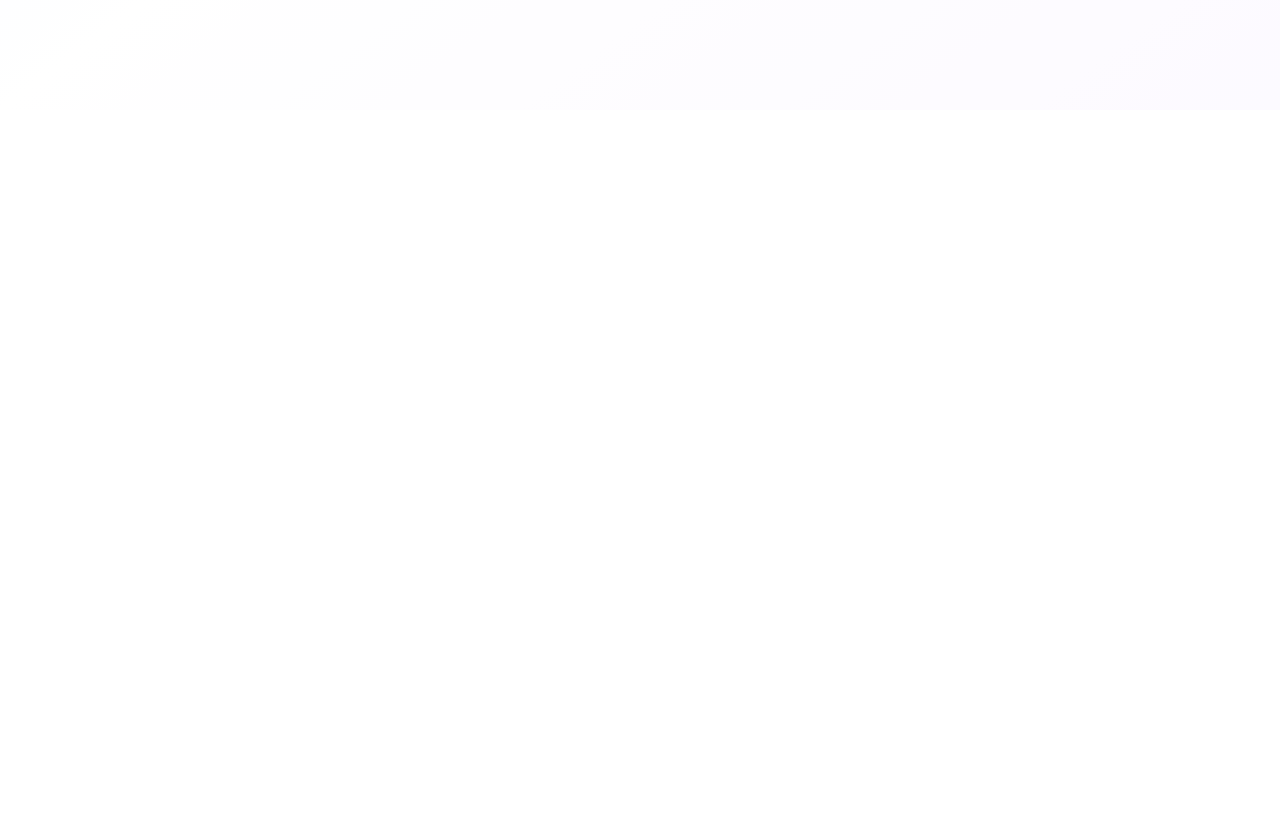
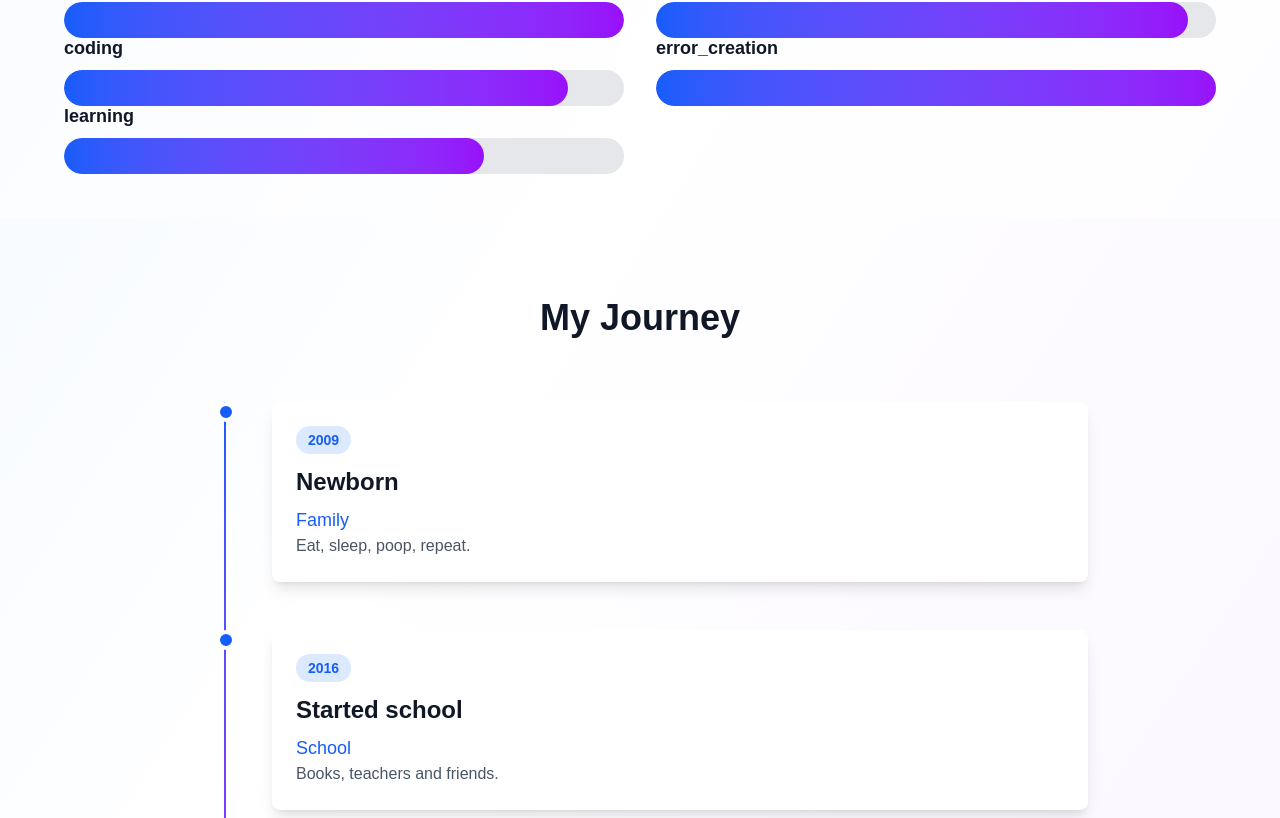
Before and after one commit to Hrei2/portfolio-website, a Next.js app: page /about in a window 1280 px wide. Shown: the part 842-1660 px from the top of the page. Before the commit the page ends 952 px from the top, so only its background shows below. Built offline with nearby package versions, Linux system fonts and the light colour scheme.

Commit message:
finished about page

```diff
--- a/app/about/page.tsx
+++ b/app/about/page.tsx
@@ -117,7 +117,7 @@
                     </motion.h2>
 
                     <div className="grid md:grid-cols-2 gap-8">
-                    {skills.map((skill) => (
+                        {skills.map((skill, index) => (
                             <motion.div
                                 key={skill.name}
                                 initial={{ opacity: 0, x: -50 }}
@@ -125,7 +125,69 @@
                                 viewport={{ once: true }}
                                 transition={{ duration: 0.6, delay: 0.2 }}
                             >
+                                <div className="flex justify-between mb-2">
+                                    <span className="text-lg font-semibold text-gray-900 dark:text-white">
+                                        {skill.name}
+                                    </span>
+                                </div>
+                                <div className="h-full w-full bg-gray-200 dark:bg-gray-700 rounded-full overflow-hidden">
+                                    <motion.div
+                                        className="h-full bg-gradient-to-r from-blue-600 to-purple-600 rounded-full"
+                                        initial={{ width: 0 }}
+                                        whileInView={{ width: `${skill.level}%` }}
+                                        viewport={{ once: true }}
+                                        transition={{ duration: 1, delay: index * 0.1 + 0.3 }}
+                                    />
+                                </div>
+                            </motion.div>
+                        ))}
+                    </div>
+                </div>
+            </section>
 
+            {/* Timeline */}
+
+            <section className="py-20 px-4 sm:px-6 lg:px-8">
+                <div className="max-w-4xl mx-auto">
+                    <motion.h2
+                        className="text-4xl font-bold text-center text-gray-900 dark:text-white mb-16"
+                        initial={{ opacity: 0, y: 20 }}
+                        whileInView={{ opacity: 1, y: 0 }}
+                        transition={{ duration: 0.6 }}
+                    >
+                        My Journey
+                    </motion.h2>
+
+                    <div className="relative">
+                        {/* Line */}
+                        <div className="absolute left-8 top-0 bottom-0 w-0.5 bg-gradient-to-b from-blue-600 to-purple-600" />
+
+                        {/* Items */}
+                        {timeline.map((item, index) => (
+                            <motion.div
+                                key={index}
+                                className="relative pl-20 pb-12 last:pb-0"
+                                initial={{ opacity: 0, x: -50 }}
+                                whileInView={{ opacity: 1, x: 0 }}
+                                viewport={{ once:true }}
+                                transition={{ duration: 0.6, delay: index * 0.2 }}
+                            >
+                                <div className="absolute left-6 top-0 w-5 h-5 bg-blue-600 rounded-full border-4 border-white dark:border-gray-900"/>
+
+                                <div className="bg-white dar:bg-gray-800 rounded-lg p-6 shadow-lg hover:shadow-xl transition-shadow duration-300">
+                                    <span className="inline-block px-3 py-1 bg-blue-100 dark:bg-blue-900 text-blue-600 dark:text-blue-400 rounded-full text-sm font-semibold mb-3">
+                                        {item.year}
+                                    </span>
+                                    <h3 className="text-2xl font-bold text-gray-900 dark:text-white mb-2">
+                                        {item.title}
+                                    </h3>
+                                    <p className="text-lg text-blue-600 dark:text-blue-400 ">
+                                        {item.company}
+                                    </p>
+                                    <p className="text-gray-600 dark:text-gray-300">
+                                        {item.description}
+                                    </p>
+                                </div>
                             </motion.div>
                         ))}
                     </div>
```
Lines whose indentation alone changed are shown as unchanged.
